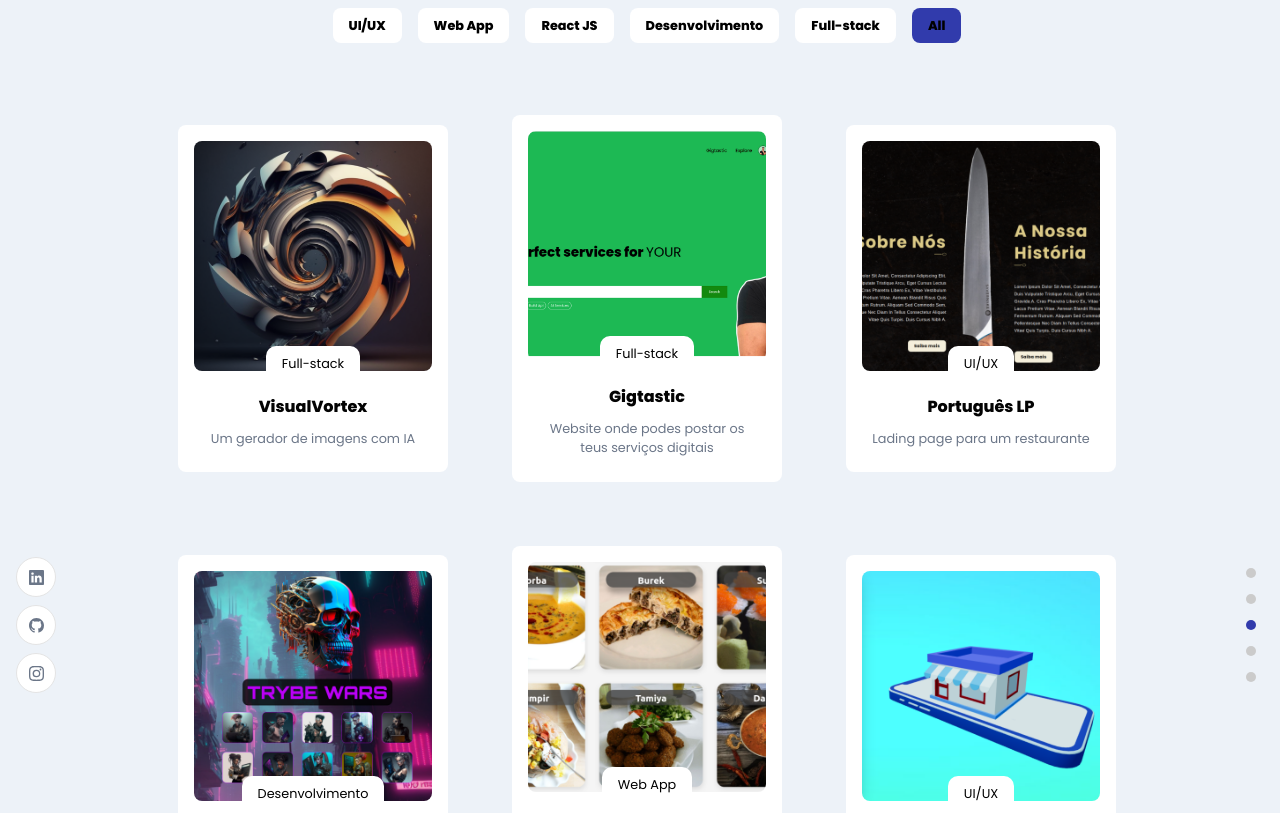
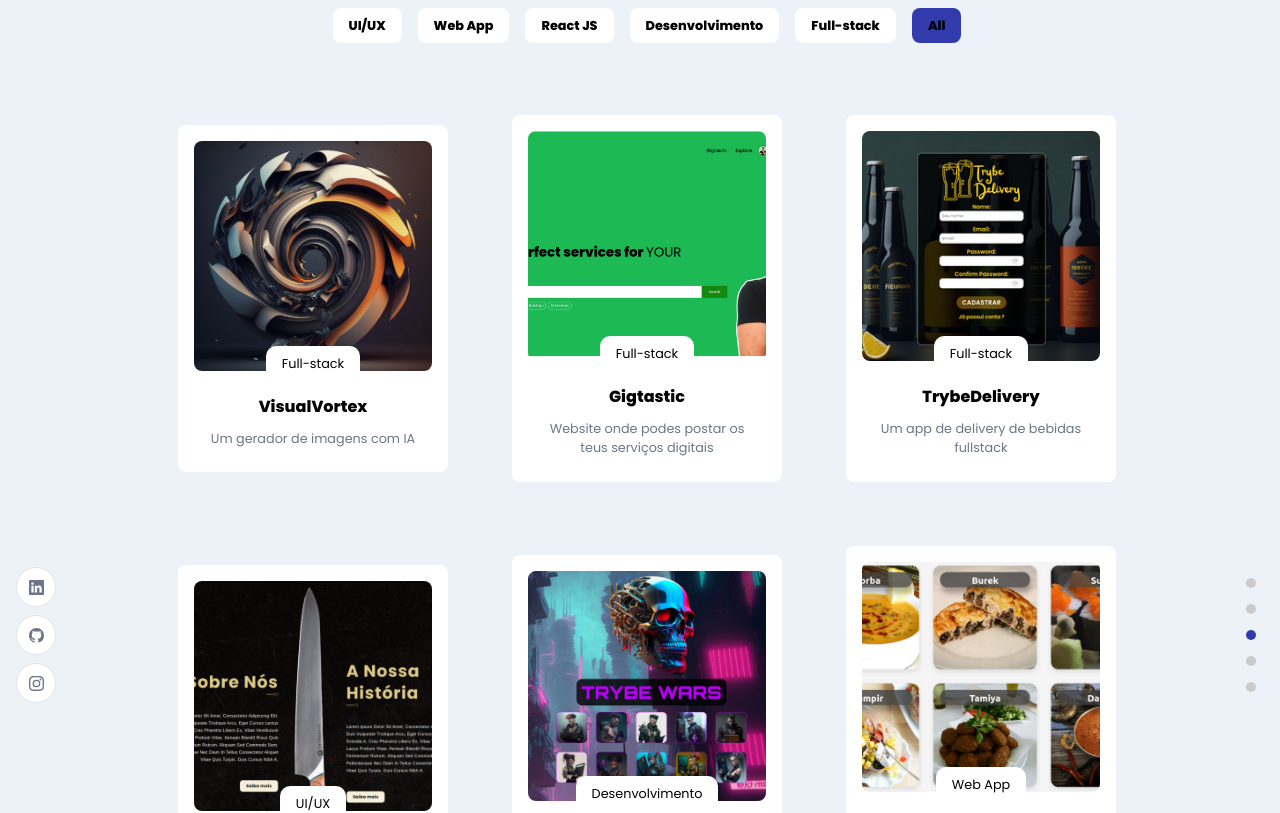
Before and after one commit to FranciscoCosta/portfolio, a React (Create React App) app: page / in a window 1280 px wide. Shown: the part 1880-2693 px from the top of the page. Built offline with nearby package versions, Linux system fonts and the light colour scheme.

Commit message:
Feat : Added new work info

```diff
--- a/src/data/work.js
+++ b/src/data/work.js
@@ -5,6 +5,7 @@ import work4 from "../assets/work4.png";
 import work5 from "../assets/work5.png";
 import visualVortex from "../assets/visualVortex.png";
 import gigtastic from "../assets/gigtatisc.png";
+import TrybeDelivery from "../assets/TrybeDelivery.png";
 
 const work = [
   {
@@ -23,6 +24,15 @@ const work = [
     projectLink: "https://github.com/FranciscoCosta/Gigtastic",
     codeLink: "https://github.com/FranciscoCosta/Gigtastic",
     title: "Gigtastic",
+    tags: ["Full-stack", "Web App", "React JS"],
+  },
+  {
+    name: "TrybeDelivery",
+    img: TrybeDelivery,
+    description: "Um app de delivery de bebidas fullstack",
+    projectLink: "https://www.linkedin.com/posts/francisco-costa-dev_react-github-mysql-activity-7054151317769887745-aQpn?utm_source=share&utm_medium=member_desktop",
+    codeLink: "https://github.com/FranciscoCosta/TrybeDelivery",
+    title: "TrybeDelivery",
     tags: ["Full-stack", "Web App", "React JS"],
   },
 
```
Also changed, not shown: src/assets/TrybeDelivery.png (added).
